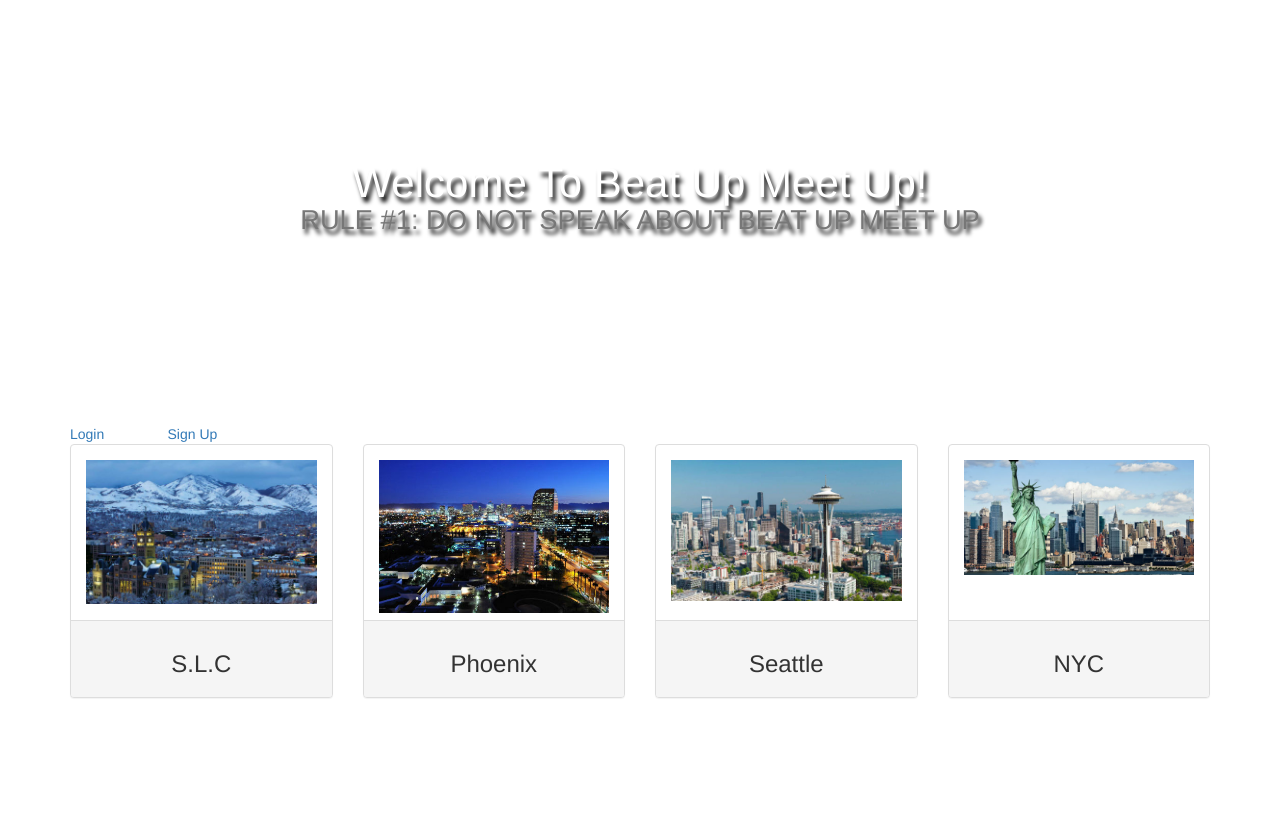
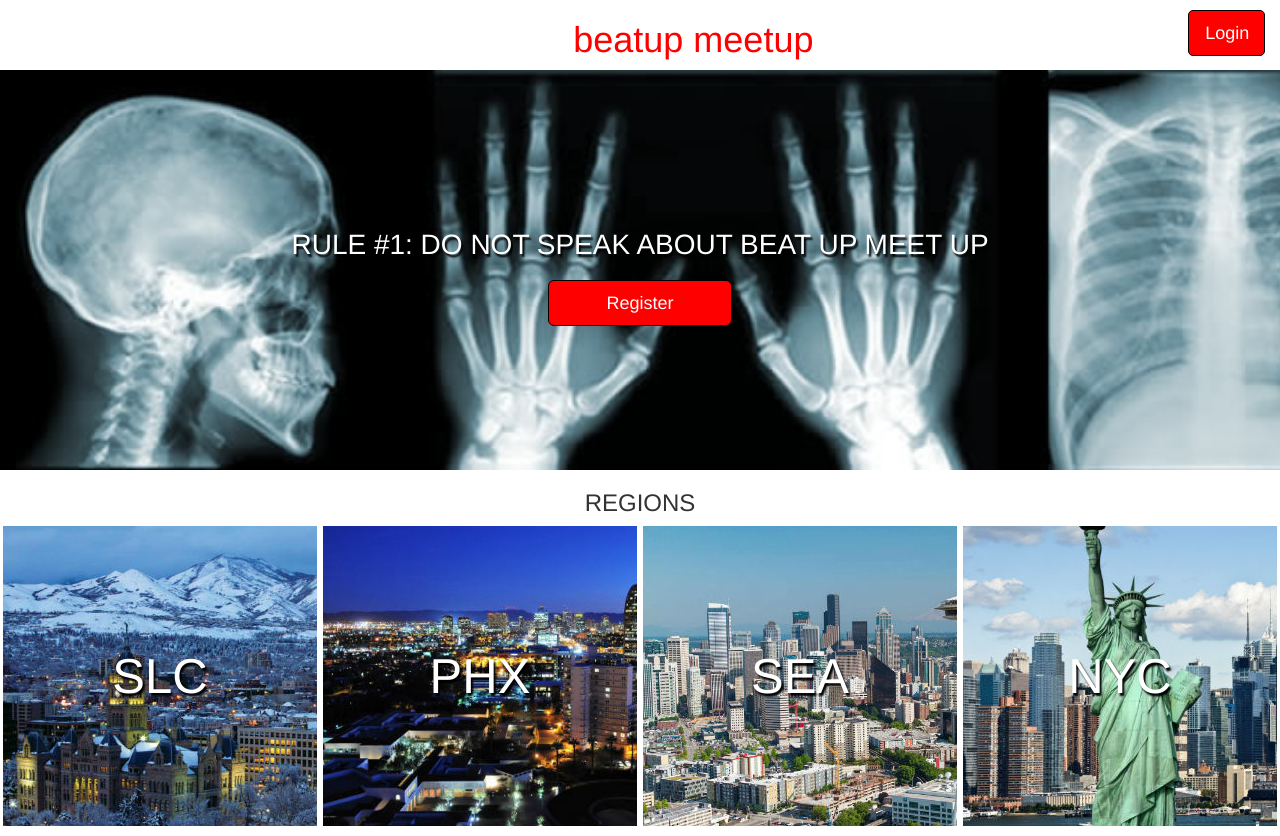
Before and after one commit to knate82/beatup-meetup, a plain HTML site: page frontend/index.html at #!/main in a window 1280 px wide. Before the commit the page ends 800 px from the top, so only its background shows below. Drawn offline with nearby package versions, Linux system fonts and the light colour scheme; some packages are replaced by stand-ins of ours.

Commit message:
Changes to main.html and starting work on login and signup pages

```diff
--- a/frontend/index.html
+++ b/frontend/index.html
@@ -1,10 +1,13 @@
 <html lang="en" ng-app="BeatupApp">
-  <head>
+
+<head>
     <link rel="stylesheet" href="https://maxcdn.bootstrapcdn.com/bootstrap/3.3.7/css/bootstrap.min.css" integrity="sha384-BVYiiSIFeK1dGmJRAkycuHAHRg32OmUcww7on3RYdg4Va+PmSTsz/K68vbdEjh4u" crossorigin="anonymous">
-    <link rel="stylesheet" href="styles.css"/>
+    <link rel="stylesheet" href="styles.css" />
     <meta name="viewport" content="width=device-width, initial-scale=1, maximum-scale=1">
-  </head>
-  <body>
+    <script src="https://use.fontawesome.com/ac98bb4abf.js"></script>
+</head>
+
+<body>
 
     <ng-view></ng-view>
 
@@ -12,5 +15,8 @@
     <script src="//ajax.googleapis.com/ajax/libs/angularjs/1.5.8/angular-route.js"></script>
     <script src="js/app.js"></script>
     <script src="js/controllers/loginController.js"></script>
-  </body>
+    <script src="js/controllers/loginController.js"></script>
+    <script src="js/controllers/signupController.js"></script>
+</body>
+
 </html>
--- a/frontend/js/app.js
+++ b/frontend/js/app.js
@@ -3,11 +3,19 @@ angular.module("BeatupApp", ["ngRoute"])
 .config(function($routeProvider){
   $routeProvider
   .when("/main", {
-    templateUrl: "./templates/main.html",
-    controller: "MainController"
+      templateUrl: "./templates/main.html",
+      controller: "MainController"
+  })
+  .when("/signup", {
+      templateUrl: "./templates/login.html",
+      controller: "SignupController"
+  })
+  .when("/login", {
+      templateUrl: "./templates/signup.html",
+      controller: "LoginController"
   })
   .otherwise("/main", {
       templateUrl: "./templates/main.html",
-        controller: "MainController"
+      controller: "MainController"
   });
 })
--- /dev/null
+++ b/frontend/js/controllers/signupController.js
@@ -0,0 +1,5 @@
+angular.module("BeatupApp")
+
+.controller("SignupController", ["$scope", function($scope){
+
+}])
--- a/frontend/styles.css
+++ b/frontend/styles.css
@@ -1,23 +1,96 @@
+.banner h1 {
+    color: red;
+}
+
+.banner .btn {
+    background-color: red;
+    color: white;
+    border: 1px solid black;
+    margin-top: 10px;
+    width: 100%;
+    border-radius: 5px;
+}
+
+.banner .btn:hover {
+    background-color: darkred;
+    box-shadow: 0 12px 16px 0 rgba(0,0,0,0.24), 0 17px 50px 0 rgba(0,0,0,0.19);
+}
+
 .main-header {
-    background-image: url("images/fightclub-mainview.jpg");
-    background-position: center;
+    background-image: url("images/xray.jpg");
+    background-position: left;
     background-repeat: no-repeat;
     background-size: cover;
     height: 50vh;
+}
+
+.main-header h2 {
+    margin-top: 20vh;
+    font-size: 2em;
+    color: white;
+    text-shadow: 2px 3px 2px black;
+}
+
+.main-header .btn {
+    margin-top: 10px;
+    background-color: red;
+    color: white;
+    border: 1px solid black;
     width: 100%;
 }
 
-.main-header h1 {
-    color: white;
-    margin-top: 20vh;
-    font-size: 3em;
-    text-shadow: 3px 5px 4px black;
+.main-header .btn:hover {
+    background-color: darkred;
+    box-shadow: 0 12px 16px 0 rgba(0,0,0,0.24), 0 17px 50px 0 rgba(0,0,0,0.19);
 }
 
 .main-content {
-    margin-top: 3vh;
+
 }
 
 .main-content .panel-body {
     height: 175px;
 }
+
+.region {
+    height: 300px;
+    vertical-align: middle;
+    line-height: 300px;
+    color: white;
+    text-align: center;
+    font-size: 3.5em;
+    text-shadow: 2px 3px 2px black;
+    margin-bottom: 10px;
+}
+
+#slc {
+    background-image: url(images/saltlakecity-winter-min.jpg);
+    background-size: cover;
+    background-repeat: no-repeat;
+    border-right: 3px solid white;
+    border-left: 3px solid white;
+}
+
+#phx {
+    background-image: url(images/phoenix-min.jpg);
+    background-size: cover;
+    background-repeat: no-repeat;
+    border-left: 3px solid white;
+    border-right: 3px solid white;
+}
+
+#sea {
+    background-image: url(images/seattle-min.jpg);
+    background-size: cover;
+    background-repeat: no-repeat;
+    border-right: 3px solid white;
+    border-left: 3px solid white;
+}
+
+#nyc {
+    background-image: url(images/nyc-liberty-min.jpg);
+    background-size: cover;
+    background-repeat: no-repeat;
+    border-left: 3px solid white;
+    border-right: 3px solid white;
+}
--- a/frontend/templates/main.html
+++ b/frontend/templates/main.html
@@ -1,60 +1,45 @@
+<div class="container-fluid banner">
+    <div class="row">
+        <div class="col-xs-0 col-sm-2"></div>
+        <div class="col-xs-9 col-sm-8 col-md-9">
+            <h1 style="text-align:center">beatup meetup</h1>
+        </div>
+        <div class="col-xs-3 col-sm-2 col-md-1">
+            <button class="btn btn-lg">Login</button>
+        </div>
+    </div>
+</div>
 <div class="container-fluid main-header">
     <div class="row">
         <div class="col-sm-12">
-            <h1 style="text-align:center">Welcome To Beat Up Meet Up!<br />
-                <small>RULE #1: DO NOT SPEAK ABOUT BEAT UP MEET UP</small></h1>
+            <h2 style="text-align:center">RULE #1: DO NOT SPEAK ABOUT BEAT UP MEET UP</h2>
+        </div>
+    </div>
+    <div class="row">
+        <div class="col-xs-4 col-md-5"></div>
+        <div class="col-xs-5 col-sm-4 col-md-3 col-lg-2">
+            <button class="btn btn-lg">Register</button>
         </div>
     </div>
 </div>
-<div class="container main-content">
+<div class="container-fluid main-content">
     <div class="row">
-        <div class="col-xs-2 col-sm-1">
-            <a href="#/login">Login</a>
-        </div>
-        <div class="col-xs-3 col-sm-2">
-            <a href="#/signup">Sign Up</a>
+        <div class="col-xs-12">
+            <h3 style="text-align:center">REGIONS</h3>
         </div>
     </div>
     <div class="row">
-        <div class="col-sm-3">
-            <div class="panel panel-default">
-                <div class="panel-body">
-                    <img class="img-responsive center-block" src="images/saltlakecity-winter-min.jpg">
-                </div>
-                <div class="panel-footer">
-                    <h3 style="text-align:center">S.L.C</h3>
-                </div>
-            </div>
+        <div class="col-sm-6 col-md-3 region" id="slc">
+            SLC
         </div>
-        <div class="col-sm-3">
-            <div class="panel panel-default">
-                <div class="panel-body">
-                    <img class="img-responsive center-block" src="images/phoenix-min.jpg">
-                </div>
-                <div class="panel-footer">
-                    <h3 style="text-align:center">Phoenix</h3>
-                </div>
-            </div>
+        <div class="col-sm-6 col-md-3 region" id="phx">
+            PHX
         </div>
-        <div class="col-sm-3">
-            <div class="panel panel-default">
-                <div class="panel-body">
-                    <img class="img-responsive center-block" src="images/seattle-min.jpg">
-                </div>
-                <div class="panel-footer">
-                    <h3 style="text-align:center">Seattle</h3>
-                </div>
-            </div>
+        <div class="col-sm-6 col-md-3 region" id="sea">
+            SEA
         </div>
-        <div class="col-sm-3">
-            <div class="panel panel-default">
-                <div class="panel-body">
-                    <img class="img-responsive center-block" src="images/nyc-liberty-min.jpg">
-                </div>
-                <div class="panel-footer">
-                    <h3 style="text-align:center">NYC</h3>
-                </div>
-            </div>
+        <div class="col-sm-6 col-md-3 region" id="nyc">
+            NYC
         </div>
     </div>
 </div>
```
Also changed, not shown: frontend/images/xray.jpg (added), frontend/templates/login.html (added), frontend/templates/signup.html (added).
